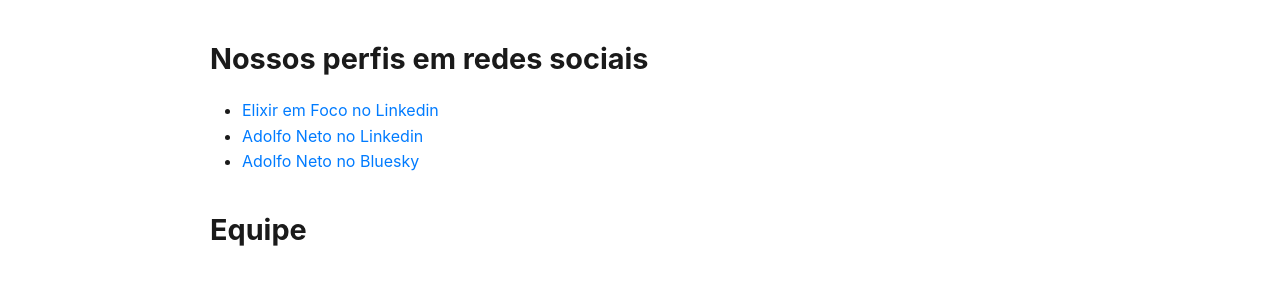
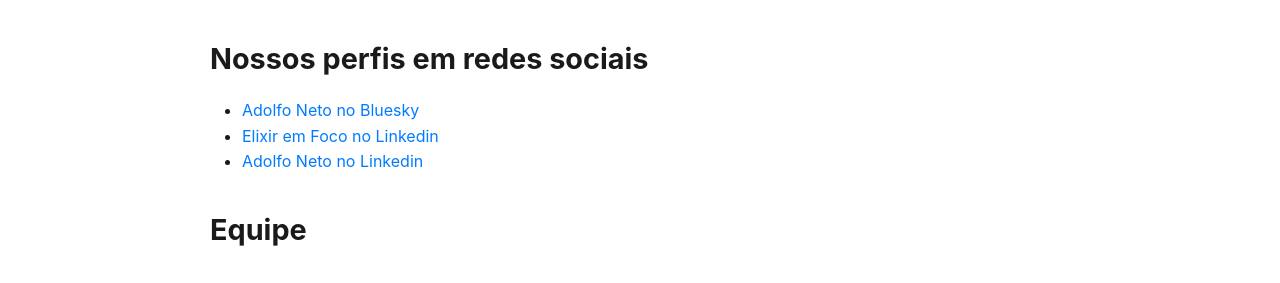
Before and after one commit to ElixiremFoco/elixiremfoco.github.io, a Jekyll site: the page built from index.md, in a window 1280 px wide and 900 px high, scrolled down 1926 px. Shown: the part 160-443 px from the top of the window. Built offline with Jekyll 4.4.1, drawn with Linux system fonts in a browser that asks for light colours.

```diff
--- a/index.md
+++ b/index.md
@@ -63,9 +63,9 @@ Este podcast é parte da [Rede Emílias de Podcasts](https://fronteirases.github
 
 ## Nossos perfis em redes sociais
 
+- [Adolfo Neto no Bluesky](https://bsky.app/profile/adolfont.github.io)
 - [Elixir em Foco no Linkedin](https://www.linkedin.com/company/elixiremfoco/)
 - [Adolfo Neto no Linkedin](https://www.linkedin.com/in/adolfont)
-- [Adolfo Neto no Bluesky](https://bsky.app/profile/adolfont.github.io)
 
 ## Equipe
 
```
